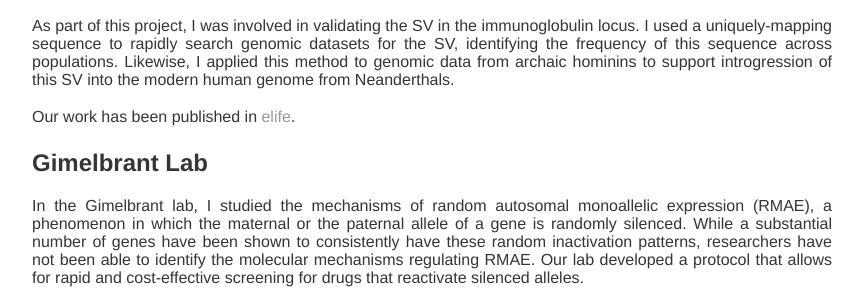
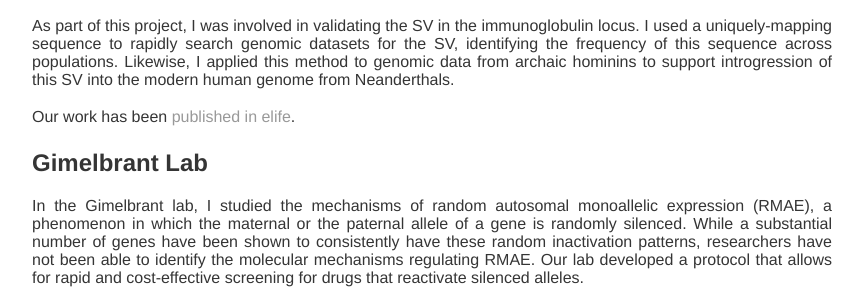
Before and after one commit to andrew-bortvin/andrew-bortvin.github.io, a Jekyll site: the page built from publications/index.md, in a window 1280 px wide. Shown: the part 949-1249 px from the top of the page, without its empty margins (208-1071 px from the left). Built offline with Jekyll 4.4.1, drawn with Linux system fonts in a browser that asks for light colours.

```diff
--- a/publications/index.md
+++ b/publications/index.md
@@ -21,7 +21,7 @@ Structural variants are large genomic rearrangements (insertions, deletions, etc
 
 As part of this project, I was involved in validating the SV in the immunoglobulin locus. I used a uniquely-mapping sequence to rapidly search genomic datasets for the SV, identifying the frequency of this sequence across populations. Likewise, I applied this method to genomic data from archaic hominins to support introgression of this SV into the modern human genome from Neanderthals.
 
-Our work has been published in [elife](https://elifesciences.org/articles/67615).
+Our work has been [published in elife](https://elifesciences.org/articles/67615).
 
 ## Gimelbrant Lab
 
```
